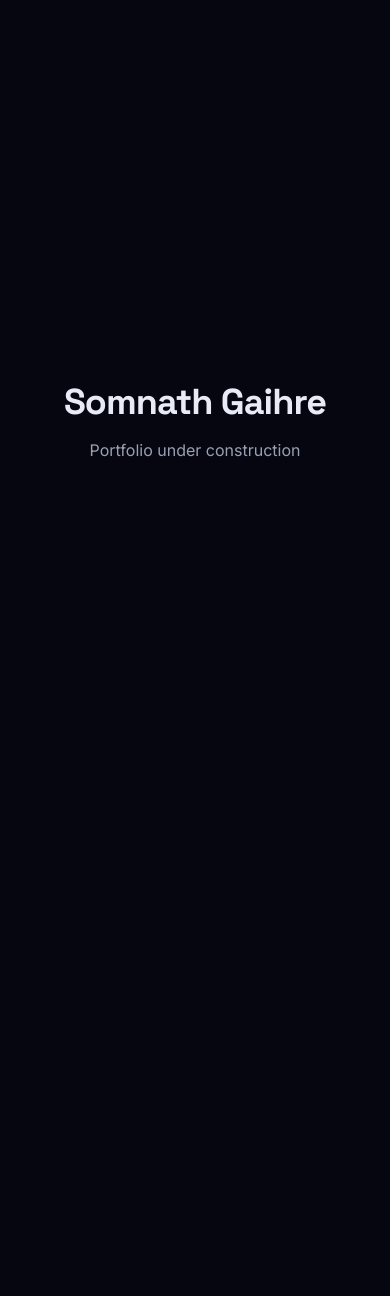
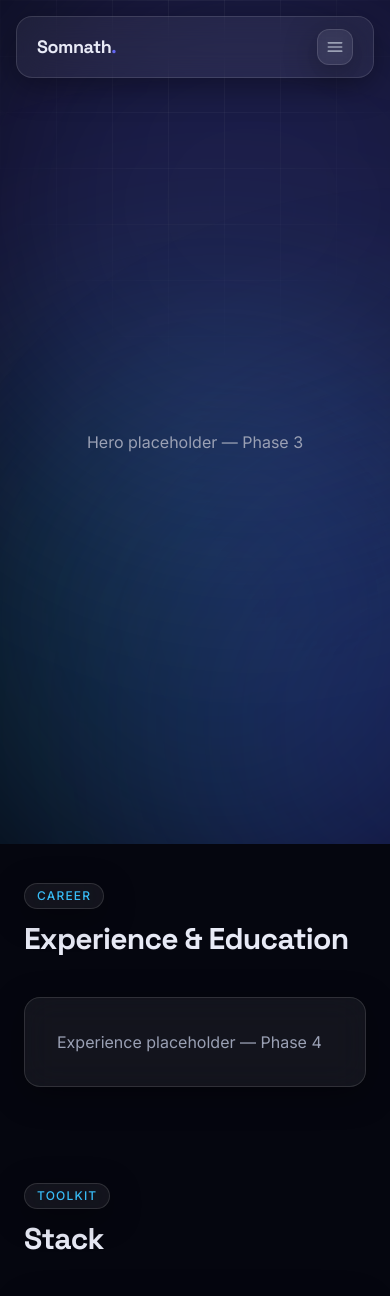
Before and after one commit to somnathgaihre7/portfolio_somnath, a Next.js app: page / in a window 390 px wide. Shown: the top 1296 px of the page. Before the commit the page ends 844 px from the top, so only its background shows below. Built offline with nearby package versions, Linux system fonts and the light colour scheme.

Commit message:
Phase 2: add ambient background, section wrapper, and glass navbar

```diff
--- a/src/app/globals.css
+++ b/src/app/globals.css
@@ -45,6 +45,22 @@
     background: var(--surface-hover);
     border-color: rgba(99, 102, 241, 0.4);
   }
+
+  .bg-grid {
+    background-image:
+      linear-gradient(to right, rgba(255, 255, 255, 0.05) 1px, transparent 1px),
+      linear-gradient(to bottom, rgba(255, 255, 255, 0.05) 1px, transparent 1px);
+    background-size: 56px 56px;
+    mask-image: radial-gradient(ellipse 80% 60% at 50% 0%, black 0%, transparent 80%);
+    -webkit-mask-image: radial-gradient(ellipse 80% 60% at 50% 0%, black 0%, transparent 80%);
+  }
+
+  .text-gradient {
+    background: linear-gradient(135deg, var(--accent) 0%, var(--accent-2) 100%);
+    -webkit-background-clip: text;
+    background-clip: text;
+    color: transparent;
+  }
 }
 
 body {
--- a/src/app/page.tsx
+++ b/src/app/page.tsx
@@ -1,10 +1,37 @@
+import Background from "@/components/Background";
+import Navbar from "@/components/Navbar";
+import Section from "@/components/Section";
+
 export default function Home() {
   return (
-    <main className="flex flex-1 flex-col items-center justify-center gap-4 px-6 text-center">
-      <h1 className="font-display text-4xl font-bold tracking-tight">
-        Somnath Gaihre
-      </h1>
-      <p className="text-muted">Portfolio under construction</p>
-    </main>
+    <>
+      <Background />
+      <Navbar />
+      <main className="flex flex-1 flex-col gap-24 py-28">
+        <section id="hero" className="scroll-mt-28 flex min-h-[80vh] flex-col items-center justify-center px-6 text-center">
+          <p className="mb-4 text-muted">Hero placeholder — Phase 3</p>
+        </section>
+        <Section id="experience" badge="Career" title="Experience & Education">
+          <div className="glass rounded-2xl p-8 text-muted">
+            Experience placeholder — Phase 4
+          </div>
+        </Section>
+        <Section id="stack" badge="Toolkit" title="Stack">
+          <div className="glass rounded-2xl p-8 text-muted">
+            Stack placeholder — Phase 5
+          </div>
+        </Section>
+        <Section id="work" badge="Projects" title="Work">
+          <div className="glass rounded-2xl p-8 text-muted">
+            Work placeholder — Phase 5
+          </div>
+        </Section>
+        <Section id="contact" badge="Let's talk" title="Contact">
+          <div className="glass rounded-2xl p-8 text-muted">
+            Contact placeholder — Phase 6
+          </div>
+        </Section>
+      </main>
+    </>
   );
 }
--- /dev/null
+++ b/src/components/Background.tsx
@@ -0,0 +1,29 @@
+"use client";
+
+import { motion } from "motion/react";
+
+export default function Background() {
+  return (
+    <div
+      aria-hidden
+      className="pointer-events-none fixed inset-0 -z-10 overflow-hidden"
+    >
+      <motion.div
+        className="absolute -top-40 -left-32 h-[42rem] w-[42rem] rounded-full bg-accent/25 blur-[120px]"
+        animate={{ x: [0, 60, 0], y: [0, 40, 0] }}
+        transition={{ duration: 18, repeat: Infinity, ease: "easeInOut" }}
+      />
+      <motion.div
+        className="absolute top-1/3 -right-40 h-[38rem] w-[38rem] rounded-full bg-accent-2/20 blur-[120px]"
+        animate={{ x: [0, -50, 0], y: [0, 60, 0] }}
+        transition={{ duration: 22, repeat: Infinity, ease: "easeInOut" }}
+      />
+      <motion.div
+        className="absolute -bottom-48 left-1/3 h-[36rem] w-[36rem] rounded-full bg-indigo-600/20 blur-[130px]"
+        animate={{ x: [0, 40, 0], y: [0, -50, 0] }}
+        transition={{ duration: 26, repeat: Infinity, ease: "easeInOut" }}
+      />
+      <div className="absolute inset-0 bg-grid" />
+    </div>
+  );
+}
--- /dev/null
+++ b/src/components/Navbar.tsx
@@ -0,0 +1,78 @@
+"use client";
+
+import { useState } from "react";
+
+const links = [
+  { href: "#experience", label: "Experience" },
+  { href: "#stack", label: "Stack" },
+  { href: "#work", label: "Work" },
+  { href: "#contact", label: "Contact" },
+];
+
+export default function Navbar() {
+  const [open, setOpen] = useState(false);
+
+  return (
+    <header className="fixed inset-x-0 top-0 z-50 px-4 pt-4 sm:px-6">
+      <nav className="glass mx-auto flex w-full max-w-5xl items-center justify-between rounded-2xl px-5 py-3">
+        <a
+          href="#hero"
+          className="font-display text-lg font-bold tracking-tight"
+        >
+          Somnath<span className="text-accent">.</span>
+        </a>
+
+        <ul className="hidden items-center gap-1 md:flex">
+          {links.map((link) => (
+            <li key={link.href}>
+              <a
+                href={link.href}
+                className="rounded-lg px-3 py-2 text-sm text-muted transition-colors hover:text-foreground"
+              >
+                {link.label}
+              </a>
+            </li>
+          ))}
+        </ul>
+
+        <button
+          type="button"
+          onClick={() => setOpen((v) => !v)}
+          aria-label="Toggle menu"
+          aria-expanded={open}
+          className="glass flex h-9 w-9 items-center justify-center rounded-xl text-muted md:hidden"
+        >
+          <svg
+            viewBox="0 0 24 24"
+            fill="none"
+            stroke="currentColor"
+            strokeWidth="2"
+            strokeLinecap="round"
+            className="h-5 w-5"
+          >
+            {open ? (
+              <path d="M6 6l12 12M18 6L6 18" />
+            ) : (
+              <path d="M4 7h16M4 12h16M4 17h16" />
+            )}
+          </svg>
+        </button>
+      </nav>
+
+      {open && (
+        <div className="glass mx-auto mt-2 w-full max-w-5xl rounded-2xl p-2 md:hidden">
+          {links.map((link) => (
+            <a
+              key={link.href}
+              href={link.href}
+              onClick={() => setOpen(false)}
+              className="block rounded-xl px-4 py-3 text-sm text-muted transition-colors hover:bg-surface-hover hover:text-foreground"
+            >
+              {link.label}
+            </a>
+          ))}
+        </div>
+      )}
+    </header>
+  );
+}
--- /dev/null
+++ b/src/components/Section.tsx
@@ -0,0 +1,26 @@
+import type { ReactNode } from "react";
+
+type SectionProps = {
+  id: string;
+  badge: string;
+  title: string;
+  children: ReactNode;
+};
+
+export default function Section({ id, badge, title, children }: SectionProps) {
+  return (
+    <section id={id} className="scroll-mt-28">
+      <div className="mx-auto w-full max-w-5xl px-6">
+        <div className="mb-10 flex flex-col items-start gap-3">
+          <span className="glass rounded-full px-3 py-1 text-xs font-medium uppercase tracking-widest text-accent-2">
+            {badge}
+          </span>
+          <h2 className="font-display text-3xl font-bold tracking-tight sm:text-4xl">
+            {title}
+          </h2>
+        </div>
+        {children}
+      </div>
+    </section>
+  );
+}
```
